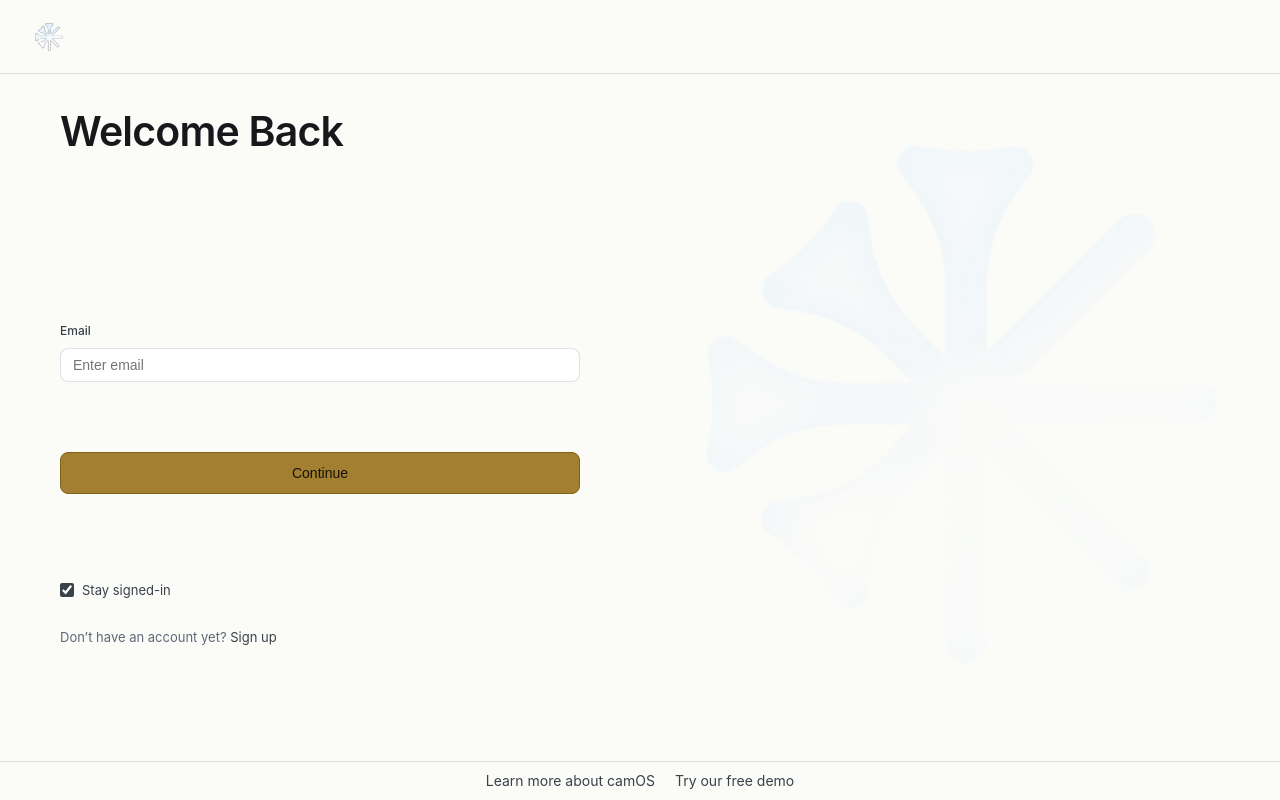
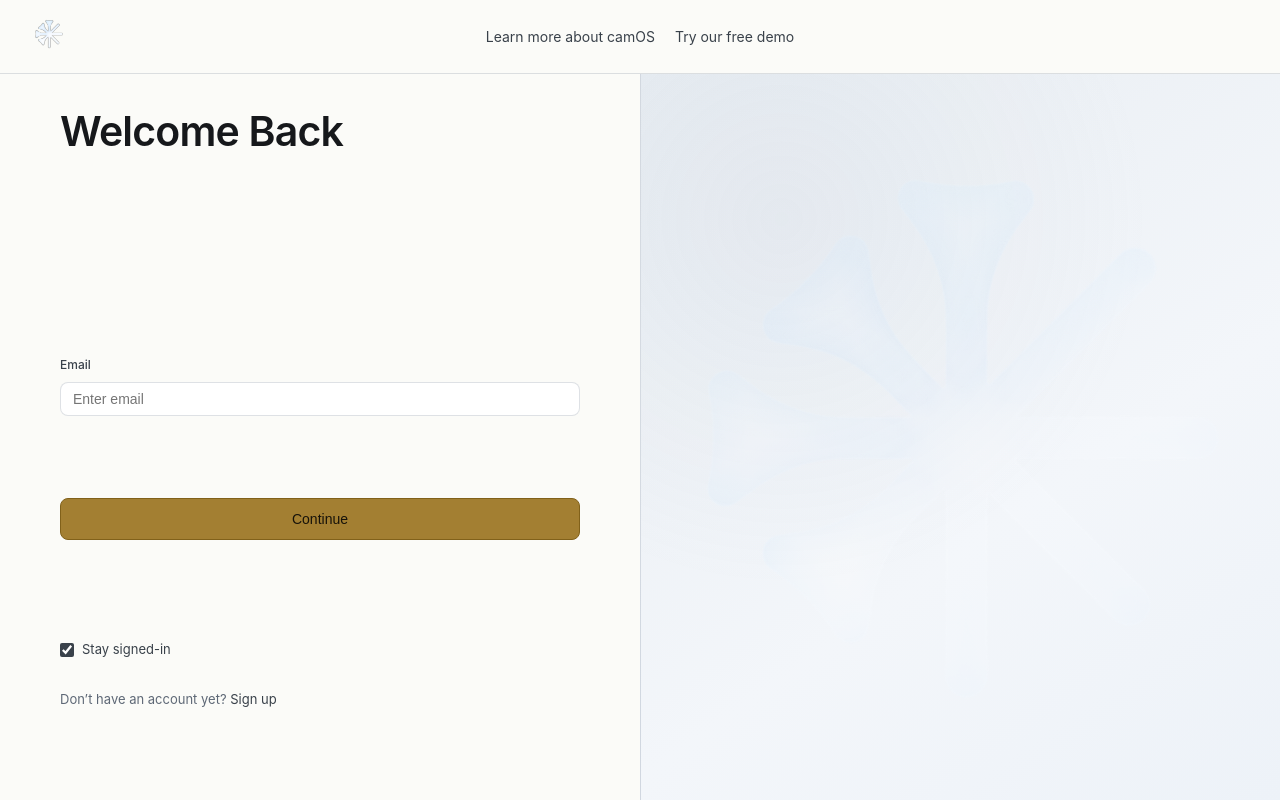
Before and after one commit to Ali-Nigzu/portal, a React (Vite) app in the folder frontend/: page /login in a window 1280 px wide. Built offline with nearby package versions, Linux system fonts and the light colour scheme; no server answers.

Commit message:
Restore desktop auth shells while keeping mobile footer/header pattern

```diff
--- a/frontend/src/components/auth/AuthLogoHeader.module.css
+++ b/frontend/src/components/auth/AuthLogoHeader.module.css
@@ -23,5 +23,6 @@
   .header {
     min-height: 64px;
     padding: 12px 20px;
+    justify-content: center;
   }
 }
--- a/frontend/src/features/auth/ContactPage.css
+++ b/frontend/src/features/auth/ContactPage.css
@@ -1,11 +1,9 @@
 .contact-page {
-  --auth-footer-offset: calc(68px + env(safe-area-inset-bottom));
   min-height: 100vh;
   display: grid;
   grid-template-rows: auto 1fr;
   background: var(--surface-page);
   color: var(--text-strong);
-  padding-bottom: var(--auth-footer-offset);
 }
 
 .contact-shell {
@@ -80,7 +78,8 @@
 .contact-right-pane {
   position: relative;
   overflow: hidden;
-  background: var(--surface-page);
+  border-left: 1px solid var(--line-soft);
+  background: var(--surface-panel);
   padding: 34px 32px 40px;
   display: flex;
 }
@@ -197,7 +196,9 @@
 
 @media (max-width: 900px) {
   .contact-page {
+    --auth-footer-offset: calc(68px + env(safe-area-inset-bottom));
     grid-template-rows: auto auto;
+    padding-bottom: var(--auth-footer-offset);
   }
 
   .contact-shell {
@@ -224,6 +225,7 @@
   }
 
   .contact-right-pane {
+    border-left: none;
     border-top: none;
   }
 }
--- a/frontend/src/features/auth/ContactPage.tsx
+++ b/frontend/src/features/auth/ContactPage.tsx
@@ -3,6 +3,8 @@ import { PHONE_OPTION_BY_ISO, inferIsoFromPhoneText, replaceDialCodeInPhoneText,
 import { Link } from "react-router-dom";
 import AuthBottomNav from "../../components/auth/AuthBottomNav";
 import AuthLogoHeader from "../../components/auth/AuthLogoHeader";
+import AuthTopBar from "../../components/auth/AuthTopBar";
+import { useIsPhoneLayout } from "./hooks/useIsPhoneLayout";
 import { submitContact } from "./transport/contact";
 import AuthPhoneField from "./components/AuthPhoneField";
 import "./ContactPage.css";
@@ -23,6 +25,7 @@ const MAX_FILE_BYTES = 10 * 1024 * 1024;
 const ACCEPTED_EXTENSIONS = [".pdf", ".docx", ".xlsx", ".csv", ".png", ".jpg", ".jpeg"];
 
 const ContactPage: React.FC = () => {
+  const isPhoneLayout = useIsPhoneLayout();
   const [name, setName] = useState("");
   const [email, setEmail] = useState("");
   const [phoneSelectedIso, setPhoneSelectedIso] = useState("GB");
@@ -141,7 +144,7 @@ const ContactPage: React.FC = () => {
   return (
     <>
       <div className="contact-page">
-      <AuthLogoHeader />
+      {isPhoneLayout ? <AuthLogoHeader /> : <AuthTopBar />}
 
       <form className="contact-shell" onSubmit={handleSubmit}>
         <section className="contact-left-pane" aria-label="Contact details panel">
@@ -293,7 +296,7 @@ const ContactPage: React.FC = () => {
           </div>
         </section>
       </form>
-      <AuthBottomNav />
+      {isPhoneLayout ? <AuthBottomNav /> : null}
       </div>
       {showSuccessModal ? (
         <div className="contact-success-modal-backdrop" role="presentation">
--- a/frontend/src/features/auth/CreateAccountPage.css
+++ b/frontend/src/features/auth/CreateAccountPage.css
@@ -1,11 +1,9 @@
 .create-account-page {
-  --auth-footer-offset: calc(68px + env(safe-area-inset-bottom));
   min-height: 100vh;
   display: grid;
   grid-template-rows: auto 1fr;
   background: var(--surface-page);
   color: var(--text-strong);
-  padding-bottom: var(--auth-footer-offset);
 }
 
 .create-account-shell {
@@ -175,7 +173,10 @@
 .create-account-right-pane {
   position: relative;
   overflow: hidden;
-  background: var(--surface-page);
+  border-left: 1px solid var(--line-soft);
+  background:
+    radial-gradient(circle at 22% 20%, rgba(160, 173, 189, 0.10), transparent 48%),
+    linear-gradient(145deg, var(--surface-panel) 0%, #f3f6fa 60%, #edf2f8 100%);
 }
 
 .auth-right-pane-overlay {
@@ -192,7 +193,9 @@
 
 @media (max-width: 900px) {
   .create-account-page {
+    --auth-footer-offset: calc(68px + env(safe-area-inset-bottom));
     grid-template-rows: auto auto;
+    padding-bottom: var(--auth-footer-offset);
   }
 
   .create-account-shell {
@@ -213,6 +216,7 @@
 
   .create-account-right-pane {
     min-height: 140px;
+    border-left: none;
     border-top: none;
   }
 }
--- a/frontend/src/features/auth/CreateAccountPage.tsx
+++ b/frontend/src/features/auth/CreateAccountPage.tsx
@@ -3,8 +3,10 @@ import { ArrowLeft, Eye, EyeOff } from 'lucide-react';
 import { Link, useNavigate } from 'react-router-dom';
 import AuthBottomNav from "../../components/auth/AuthBottomNav";
 import AuthLogoHeader from "../../components/auth/AuthLogoHeader";
+import AuthTopBar from "../../components/auth/AuthTopBar";
 import camOSLogo from '../../assets/Untitled design (4).svg';
 import { useCreateAccountForm } from './hooks/useCreateAccountForm';
+import { useIsPhoneLayout } from "./hooks/useIsPhoneLayout";
 import AuthPhoneField from './components/AuthPhoneField';
 import './CreateAccountPage.css';
 import './components/AuthPhoneField.css';
@@ -14,6 +16,7 @@ const stopNavigation: React.MouseEventHandler<HTMLAnchorElement> = (event) => {
 };
 
 const CreateAccountPage: React.FC = () => {
+  const isPhoneLayout = useIsPhoneLayout();
   const navigate = useNavigate();
   const form = useCreateAccountForm((email) => {
     navigate(`/verify-email?email=${encodeURIComponent(email)}`);
@@ -31,7 +34,7 @@ const CreateAccountPage: React.FC = () => {
 
   return (
     <div className="create-account-page">
-      <AuthLogoHeader />
+      {isPhoneLayout ? <AuthLogoHeader /> : <AuthTopBar />}
 
       <div className="create-account-shell">
         <section className="create-account-left-pane" aria-label="Create account form panel">
@@ -221,7 +224,7 @@ const CreateAccountPage: React.FC = () => {
         </aside>
       </div>
 
-      <AuthBottomNav />
+      {isPhoneLayout ? <AuthBottomNav /> : null}
     </div>
   );
 };
--- a/frontend/src/features/auth/LoginPage.css
+++ b/frontend/src/features/auth/LoginPage.css
@@ -1,11 +1,9 @@
 .login-page {
-  --auth-footer-offset: calc(68px + env(safe-area-inset-bottom));
   min-height: 100vh;
   display: grid;
   grid-template-rows: auto 1fr;
   background: var(--surface-page);
   color: var(--text-strong);
-  padding-bottom: var(--auth-footer-offset);
 }
 
 .login-shell {
@@ -133,7 +131,10 @@
 .login-right-pane {
   position: relative;
   overflow: hidden;
-  background: var(--surface-page);
+  border-left: 1px solid var(--line-soft);
+  background:
+    radial-gradient(circle at 22% 20%, rgba(160, 173, 189, 0.10), transparent 48%),
+    linear-gradient(145deg, var(--surface-panel) 0%, #f3f6fa 60%, #edf2f8 100%);
 }
 
 .auth-right-pane-overlay {
@@ -150,7 +151,9 @@
 
 @media (max-width: 900px) {
   .login-page {
+    --auth-footer-offset: calc(68px + env(safe-area-inset-bottom));
     grid-template-rows: auto auto;
+    padding-bottom: var(--auth-footer-offset);
   }
 
   .login-shell {
@@ -171,6 +174,7 @@
 
   .login-right-pane {
     min-height: 140px;
+    border-left: none;
     border-top: none;
   }
 }
--- a/frontend/src/features/auth/LoginPage.tsx
+++ b/frontend/src/features/auth/LoginPage.tsx
@@ -2,7 +2,9 @@ import React, { useMemo, useState } from "react";
 import { Link, useNavigate } from "react-router-dom";
 import AuthBottomNav from "../../components/auth/AuthBottomNav";
 import AuthLogoHeader from "../../components/auth/AuthLogoHeader";
+import AuthTopBar from "../../components/auth/AuthTopBar";
 import camOSLogo from "../../assets/Untitled design (4).svg";
+import { useIsPhoneLayout } from "./hooks/useIsPhoneLayout";
 import { useLoginForm } from "./hooks/useLoginForm";
 import { passwordResetStart } from "./transport/passwordResetStart";
 import "./LoginPage.css";
@@ -16,6 +18,7 @@ type LoginStep = "email" | "password";
 const EMAIL_RE = /^[^\s@]+@[^\s@]+\.[^\s@]+$/;
 
 const LoginPage: React.FC<LoginPageProps> = ({ onLogin }) => {
+  const isPhoneLayout = useIsPhoneLayout();
   const navigate = useNavigate();
   const {
     email,
@@ -79,7 +82,7 @@ const LoginPage: React.FC<LoginPageProps> = ({ onLogin }) => {
 
   return (
     <div className="login-page">
-      <AuthLogoHeader />
+      {isPhoneLayout ? <AuthLogoHeader /> : <AuthTopBar />}
 
       <div className="login-shell">
         <section className="login-left-pane" aria-label="Login form panel">
@@ -173,7 +176,7 @@ const LoginPage: React.FC<LoginPageProps> = ({ onLogin }) => {
         </aside>
       </div>
 
-      <AuthBottomNav />
+      {isPhoneLayout ? <AuthBottomNav /> : null}
     </div>
   );
 };
--- /dev/null
+++ b/frontend/src/features/auth/hooks/useIsPhoneLayout.ts
@@ -0,0 +1,33 @@
+import { useEffect, useState } from "react";
+
+const PHONE_MEDIA_QUERY = "(max-width: 900px)";
+
+const getInitialPhoneState = () => {
+  if (typeof window === "undefined") {
+    return false;
+  }
+
+  return window.matchMedia(PHONE_MEDIA_QUERY).matches;
+};
+
+export const useIsPhoneLayout = () => {
+  const [isPhoneLayout, setIsPhoneLayout] = useState(getInitialPhoneState);
+
+  useEffect(() => {
+    if (typeof window === "undefined") {
+      return undefined;
+    }
+
+    const mediaQuery = window.matchMedia(PHONE_MEDIA_QUERY);
+    const onChange = (event: MediaQueryListEvent) => {
+      setIsPhoneLayout(event.matches);
+    };
+
+    setIsPhoneLayout(mediaQuery.matches);
+    mediaQuery.addEventListener("change", onChange);
+
+    return () => mediaQuery.removeEventListener("change", onChange);
+  }, []);
+
+  return isPhoneLayout;
+};
```
